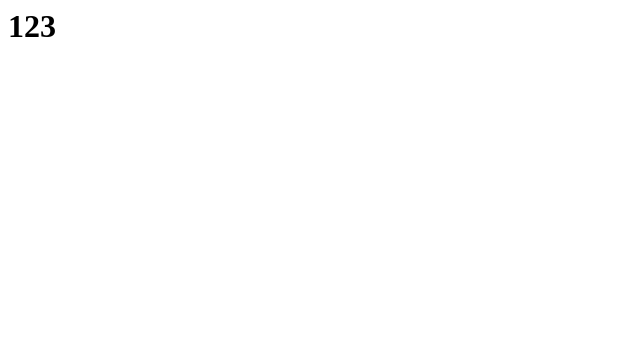
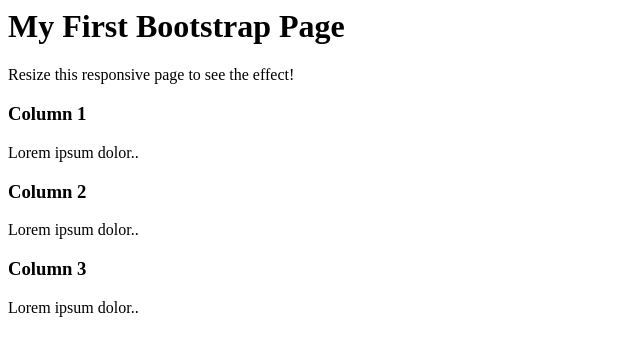
Before and after one commit to ss-28/y12, a plain HTML site: page index.html in a window 1280 px wide. Shown: the whole page, without its empty margins (0-640 px from the left). Drawn offline with Linux system fonts and the light colour scheme.

Commit message:
Update index.html

```diff
--- a/index.html
+++ b/index.html
@@ -1,7 +1,21 @@
-<html>
+<div class="jumbotron text-center">
+  <h1>My First Bootstrap Page</h1>
+  <p>Resize this responsive page to see the effect!</p>
+</div>
 
-<body>
-  <h1> 123 </h1>
-</body>
-
-</html>
+<div class="container">
+  <div class="row">
+    <div class="col-sm-4">
+      <h3>Column 1</h3>
+      <p>Lorem ipsum dolor..</p>
+    </div>
+    <div class="col-sm-4">
+      <h3>Column 2</h3>
+      <p>Lorem ipsum dolor..</p>
+    </div>
+    <div class="col-sm-4">
+      <h3>Column 3</h3>
+      <p>Lorem ipsum dolor..</p>
+    </div>
+  </div>
+</div>
```
